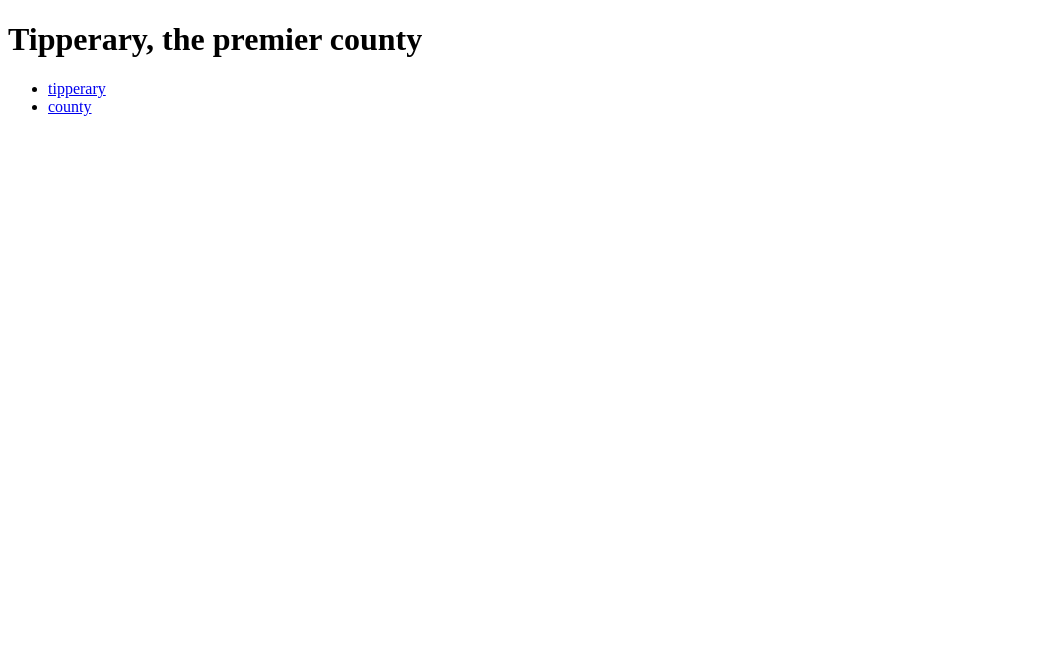
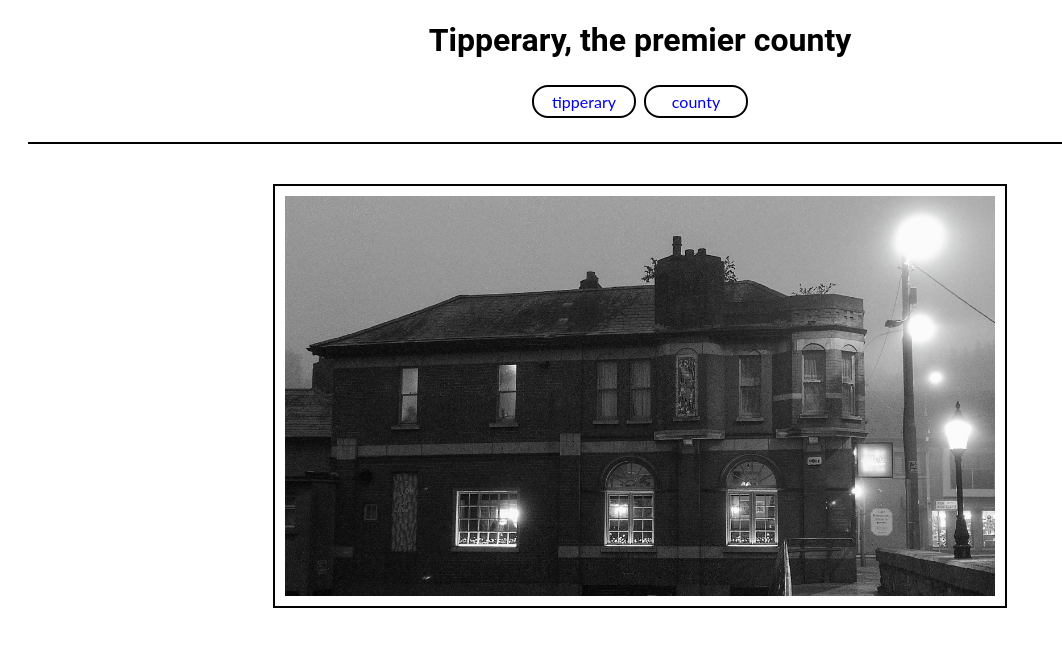
Before and after one commit to markryanbansha/tipperary-photos, a plain HTML site: page index.html in a window 1280 px wide. Shown: the whole page, without its empty margins (0-1062 px from the left). Drawn offline with Linux system fonts and the light colour scheme.

Commit message:
feat:add images to the webpage

```diff
--- a/index.html
+++ b/index.html
@@ -4,6 +4,7 @@
     <meta charset="UTF-8" />
     <meta http-equiv="X-UA-Compatible" content="IE=edge" />
     <meta name="viewport" content="width=device-width, initial-scale=1.0" />
+    <link rel="stylesheet" href="assets/css/style.css" />
     <title>Tipperary</title>
   </head>
   <body>
@@ -18,5 +19,10 @@
         </li>
       </ul>
     </nav>
+    <section>
+        <figure>
+            <img src="assets/images/city.jpg" alt="an image of a city">
+        </figure>
+    </section>
   </body>
 </html>
```
Also changed, not shown: county.html (+5 -0 lines), assets/images/beach.jpg (added), assets/images/city.jpg (added).
